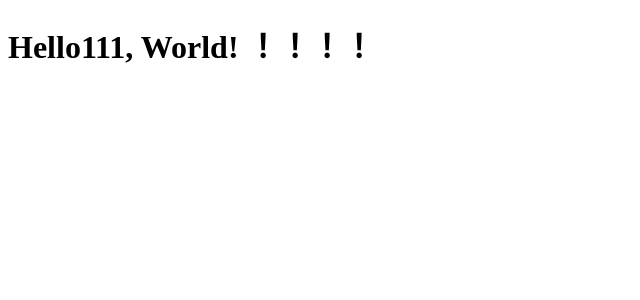
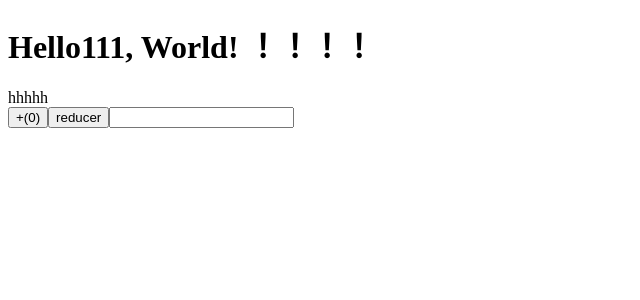
Before and after one commit to gamewmx/webpackDemoNew, a React app: page / in a window 1280 px wide. Shown: the top 300 px of the page, without its empty margins (0-640 px from the left). Built offline with nearby package versions, Linux system fonts and the light colour scheme.

Commit message:
注入reducer;typescript配置

```diff
--- a/package.json
+++ b/package.json
@@ -32,6 +32,9 @@
     "webpack-dev-server": "^3.11.2"
   },
   "dependencies": {
+    "react-redux": "^7.2.4",
+    "redux": "^4.1.1",
+    "redux-devtools-extension": "^2.13.9",
     "typescript": "^4.3.5"
   }
 }
--- a/src/App.tsx
+++ b/src/App.tsx
@@ -1,11 +1,17 @@
 import React, { Component } from "react";
-
+import Component1 from '../src/component1'
+import {getStore} from "./store/createStore";
 class App extends Component {
     render() {
+        console.log(this.props,getStore().getState())
         return (
-            <div>
+            <>
                 <h1> Hello111, World! ！！！！</h1>
-            </div>
+                <Component1 App={this}>
+                    <div>1</div>
+                    <div>2</div>
+                </Component1>
+            </>
         );
     }
 }
--- /dev/null
+++ b/src/component1.tsx
@@ -0,0 +1,51 @@
+import React, {Component, useEffect, useImperativeHandle, useRef, useState} from "react";
+import ReactDOM from 'react-dom';
+import {useDispatch, useSelector, useStore} from "react-redux";
+
+interface students{
+    name:string;
+    age:number;
+    [key:string]:any;
+}
+
+export default function component1(props){
+    const inputRef = useRef<HTMLInputElement>(null)
+    const store = useStore()
+    const b = useSelector(selector=>selector['initReducer'])
+    const dispatch = useDispatch()
+    const [count,setCount] = useState(0)
+    function add<Number>(a:number,b:number){
+        return a+b
+        // return a+b
+    }
+
+
+    useEffect(()=>{
+        console.log(store.getState(),b)
+    },)
+    return(
+        <>
+        <div>hhhhh</div>
+        <button onClick={()=>{let numb = add<Number>(count,1);setCount(numb);if(inputRef.current) {
+            inputRef.current.focus()
+        }}}>+({count})</button>
+            <button onClick={()=>
+                dispatch({type:'addCount',payload:10})
+            }>reducer</button>
+        <RefButton ref={inputRef}></RefButton>
+        </>
+    )
+}
+const RefButton = React.forwardRef((props,ref)=>{
+    const inputRef = useRef<HTMLInputElement>(null)
+    useImperativeHandle(ref,()=>({
+        focus:()=>{
+            if(inputRef.current){
+                inputRef.current.focus()
+            }
+        }
+    }))
+    return (
+        <input ref={inputRef}/>
+    )
+})
--- a/src/index.js
+++ b/src/index.js
@@ -1,4 +1,8 @@
 import React from "react";
 import ReactDOM from "react-dom";
 import App from "./App.tsx";
-ReactDOM.render(<App />, document.getElementById("app"));
+import store from './store/createStore'
+import {Provider} from 'react-redux'
+ReactDOM.render(<Provider store={store()}>
+    <App />
+</Provider>, document.getElementById("app"));
--- /dev/null
+++ b/src/store/createStore.tsx
@@ -0,0 +1,42 @@
+import {createStore, applyMiddleware, Store} from 'redux'
+// import createSagaMiddleware from 'redux-saga'
+// import asyncModule from "./asyncModule"
+import rootReducer, {exampleInitialState} from './reducer'
+// import rootSaga from './saga'
+
+// const sagaMiddleware = createSagaMiddleware()
+
+const bindMiddleware = (middleware: any) => {
+    if (process.env.NODE_ENV !== 'production') {
+        const {composeWithDevTools} = require('redux-devtools-extension')
+        return composeWithDevTools(applyMiddleware(...middleware))
+    }
+    return applyMiddleware(...middleware)
+}
+
+let store;
+
+export default function initStore(initState: any = null, ctx?: any): Store {
+    // let {initialState} = asyncModule(ctx, initState)
+
+    store = createStore(
+        rootReducer,
+        // initialState,
+        // bindMiddleware([sagaMiddleware])
+        bindMiddleware([])
+    );
+
+    // store.runSagaTask = () => {
+    //     store.sagaTask = sagaMiddleware.run(rootSaga)
+    // }
+
+    // store.runSagaTask()
+    return store
+}
+
+export function getStore() {
+    if (!store) {
+        return initStore()
+    }
+    return store;
+}
--- /dev/null
+++ b/src/store/demoReducer.tsx
@@ -0,0 +1,16 @@
+const init = {
+    number: 0
+}
+
+export default (state = init, {type,payload}) => {
+
+    switch (type) {
+        case 'addCount':
+            console.log(payload)
+            return {...state,payload}
+        case 'reduceCount':
+            return {...state,payload}
+        default:
+            return state
+    }
+}
--- /dev/null
+++ b/src/store/reducer.tsx
@@ -0,0 +1,7 @@
+import { combineReducers } from 'redux'
+export const exampleInitialState: object = {}
+import initReducer from '../store/demoReducer'
+
+export default combineReducers({
+    initReducer
+})
--- a/webpack.config.js
+++ b/webpack.config.js
@@ -86,5 +86,13 @@ module.exports = {
             // 接口请求代理
         },
         open:true
+    },
+    resolve: {
+        extensions: [
+            '.ts',
+            '.js',
+            '.json',
+            '.tsx'
+        ]
     }
 }
```
Also changed, not shown: 1 other file (tests, documents, lock files or other folders).
